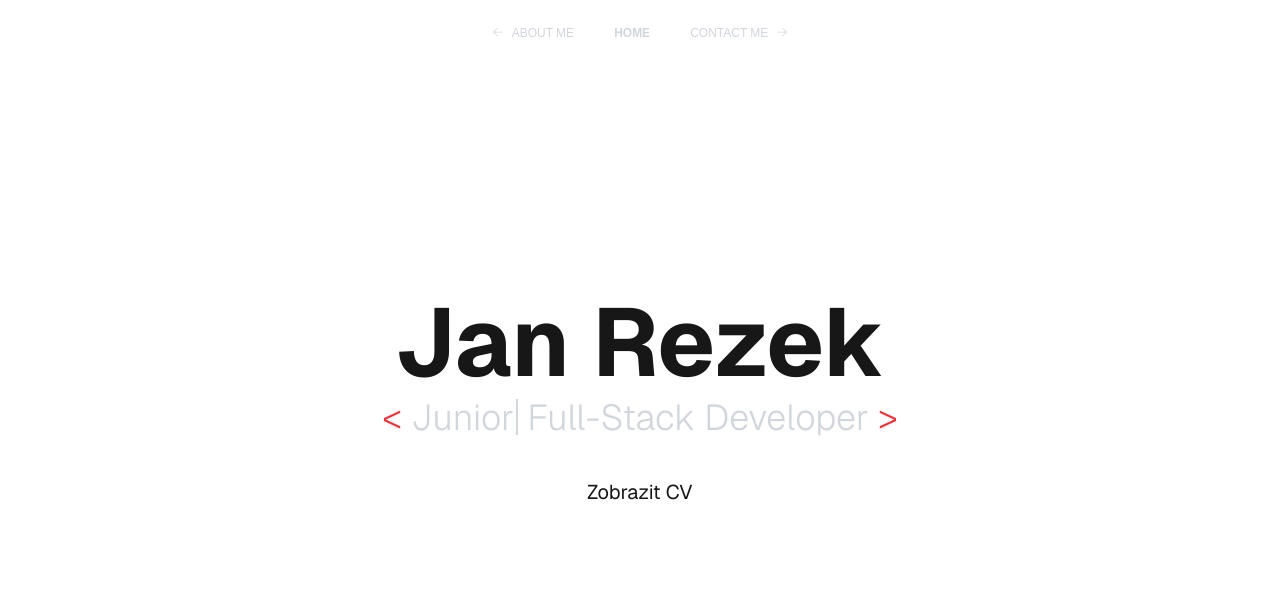
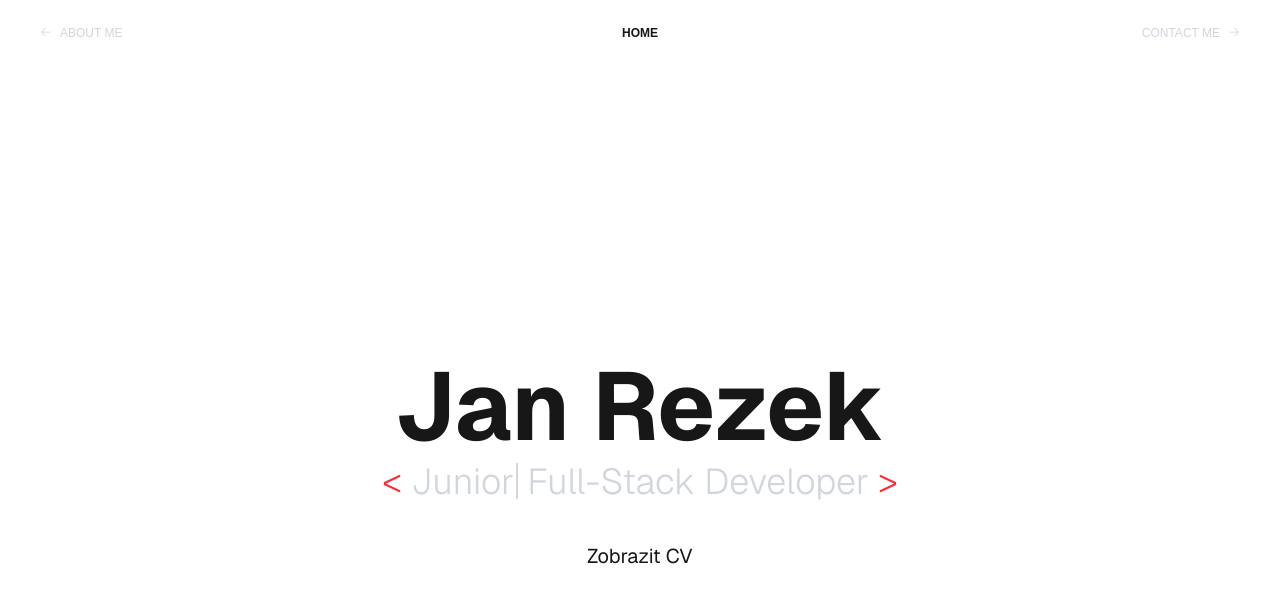
Before and after one commit to janrezek/janrezek, a Next.js app: page / in a window 1280 px wide. Shown: the top 602 px of the page. Built offline with nearby package versions, Linux system fonts and the light colour scheme.

Commit message:
Edit header

```diff
--- a/src/components/cv/data.ts
+++ b/src/components/cv/data.ts
@@ -20,7 +20,7 @@ export const cvProfile: CVProfile = {
 };
 
 export const cvSummary: string =
-  "Junior Full‑stack Developer se zkušenostmi v Next.js, React, TypeScript, Tailwind CSS, Node.js, Prisma, PostgreSQL, Vercel a AWS. Silné zkušenosti s wordpressem, woocommerce, elementorem a vytváření custom wordpress plugin. Background v InfoSec.";
+  "Full‑stack Developer se zkušenostmi v Next.js, React, TypeScript, Tailwind CSS, Node.js, Prisma, PostgreSQL, Vercel a AWS. Silné zkušenosti s Wordpressem, Woocommerce, Elementorem a vytváření custom wordpress plugin. Background v InfoSec.";
 
 export const cvContact: CVContactInfo = {
   email: "hello@janrezek.me",
@@ -30,10 +30,10 @@ export const cvContact: CVContactInfo = {
 
 export const cvSkillCategories: CVSkillCategory[] = [
   { name: "Languages", skills: ["JavaScript", "TypeScript", "Python", "Java", "PHP", "HTML", "CSS"] },
+  { name: "Wordpress", skills: ["Wordpress", "Woocommerce", "Elementor", "ACF", "WP-Rocket", "WPML", "Custom Wordpress Plugins", "Custom Wordpress Themes"] },
   { name: "Frontend", skills: ["React", "Next.js", "TypeScript", "Tailwind CSS", "React Native"] },
   { name: "Backend", skills: ["Next.js", "Node.js", "Prisma", "PostgreSQL", "FastAPI", "Flask"] },
   { name: "DevOps", skills: ["Vercel", "AWS", "CI/CD"] },
-  { name: "Wordpress", skills: ["Wordpress", "Woocommerce", "Elementor", "ACF", "WP-Rocket", "WPML", "Custom Wordpress Plugins", "Custom Wordpress Themes"] },
   { name: "AI", skills: ["OpenAI API", "Anthropic API", "Velké zkušenosti s prací s AI (ChatGPT, Claude, Cursor)"] },
   { name: "InfoSec", skills: ["Asymetrická kryptografie", "Symetrická kryptografie", "Hash funkce"] },
 ];
@@ -121,5 +121,5 @@ export const cvEducation: CVEducationItem[] = [
 ];
 
 export const cvCertifications: CVCertificationItem[] = [
-  { name: "Certifikace Z", issuer: "Issuer", year: "2022" },
+
 ];
--- a/src/components/layout/header.tsx
+++ b/src/components/layout/header.tsx
@@ -1,29 +1,52 @@
 "use client";
 import Link from "next/link";
 import { ArrowLeftIcon, ArrowRightIcon } from '@heroicons/react/24/solid'
+import { usePathname } from "next/navigation";
 
 export default function Header() {
+    const pathname = usePathname();
+
+    // Cyklické pořadí: ABOUT -> HOME -> CONTACT
+    const items = [
+        { href: "/about", label: "ABOUT ME" },
+        { href: "/", label: "HOME" },
+        { href: "/contact", label: "CONTACT ME" },
+    ];
+
+    // Najdi aktuální index podle cesty
+    let currentHref: string = "/";
+    if (pathname?.startsWith("/about")) currentHref = "/about";
+    else if (pathname?.startsWith("/contact")) currentHref = "/contact";
+    else currentHref = "/";
+
+    const currentIndex = Math.max(0, items.findIndex(i => i.href === currentHref));
+    const centerItem = items[currentIndex] ?? items[1];
+    const leftItem = items[(currentIndex + items.length - 1) % items.length];
+    const rightItem = items[(currentIndex + 1) % items.length];
 
     return (
-        <header className="backdrop-blur-md fixed top-0 left-0 right-0 z-50 flex justify-between items-center h-16 px-10">
-            <div className="flex items-center gap-4 w-25 justify-start">
+        <header className="backdrop-blur-md fixed top-0 left-0 right-0 z-50 h-16 px-10 flex items-center relative">
+            {/* Levá strana – předchozí v pořadí */}
+            <div className="flex items-center gap-6 flex-1 justify-start text-gray-300">
+                <Link href={leftItem.href} className="relative whitespace-nowrap hover:text-white transition-all duration-300 text-xs group flex items-center justify-center gap-2">
+                    <ArrowLeftIcon className="w-3 h-3 group-hover:-translate-x-0.5 transition-all duration-300" />
+                    <span className="whitespace-nowrap h-3.5">{leftItem.label}</span>
+                </Link>
+            </div>
 
+            {/* Střed – aktuální stránka, bez šipek, vždy uprostřed */}
+            <div className="absolute inset-0 flex items-center justify-center pointer-events-none">
+                <Link href={centerItem.href} className="relative whitespace-nowrap hover:text-white transition-all duration-300 text-xs font-bold group flex items-center justify-center gap-2 pointer-events-auto">
+                    <span className="whitespace-nowrap h-3.5">{centerItem.label}</span>
+                </Link>
             </div>
-            <div className="flex items-center gap-10 w-50 justify-center text-gray-300">
-                <Link href="/about" className="relative whitespace-nowrap hover:text-white transition-all duration-300 text-xs group flex items-center justify-center gap-2">
-                    <ArrowLeftIcon className="w-3 h-3 group-hover:-translate-x-0.5 transition-all duration-300" />
-                    <span className="whitespace-nowrap h-3.5">ABOUT ME</span>
-                </Link>
-                <Link href="/" className="relative whitespace-nowrap hover:text-white transition-all duration-300 text-xs font-bold group flex items-center justify-center gap-2">
-                    <span className="whitespace-nowrap h-3.5">HOME</span>
-                </Link>
-                <Link href="/contact" className="relative whitespace-nowrap hover:text-white transition-all duration-300 text-xs group flex items-center justify-center gap-2">
-                    <span className="whitespace-nowrap h-3.5">CONTACT ME</span>
+
+            {/* Pravá strana – následující v pořadí */}
+            <div className="flex items-center gap-6 flex-1 justify-end text-gray-300">
+                <Link href={rightItem.href} className="relative whitespace-nowrap hover:text-white transition-all duration-300 text-xs group flex items-center justify-center gap-2">
+                    <span className="whitespace-nowrap h-3.5">{rightItem.label}</span>
                     <ArrowRightIcon className="w-3 h-3 group-hover:translate-x-0.5 transition-all duration-300" />
                 </Link>
-            </div>
-            <div className="flex items-center gap-4 w-25 justify-end">
-
             </div>
         </header>
     );
```
